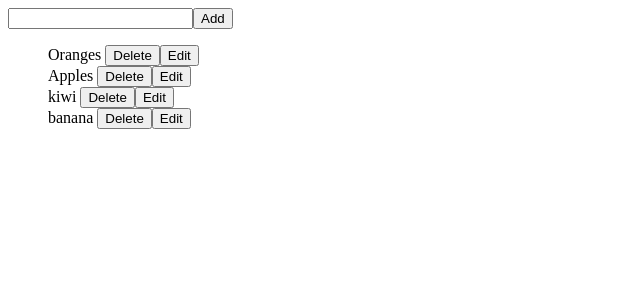
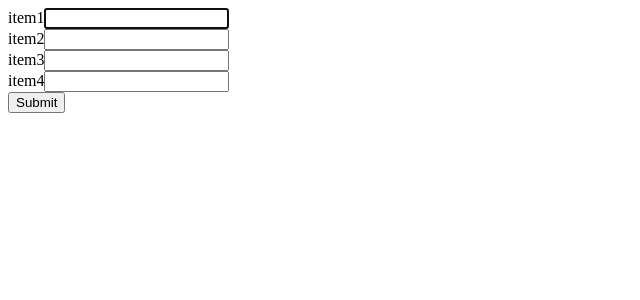
Before and after one commit to arnabbhat82/myCrud, an Angular app: page / in a window 1280 px wide. Shown: the top 300 px of the page, without its empty margins (0-640 px from the left). Built offline with nearby package versions, Linux system fonts and the light colour scheme.

Commit message:
objectForm added

```diff
--- a/src/app/app.component.html
+++ b/src/app/app.component.html
@@ -1,11 +1,13 @@
-<form [formGroup]="signupForm" (ngSubmit)="onSubmit()">
+<!-- <form [formGroup]="myForm" (ngSubmit)="onSubmit();">
   <input type="text" id="fruitItem" formControlName="fruitItem">
-  <input type="submit" [value]="editFruitIndex === -1 ? 'Add' : 'Update'">
+  <input type="submit" [value]="fruitIndex === -1 ?  'Add' : 'Update'">
 </form>
 <ul>
   <li *ngFor="let fruitname of fruits;index as i">
     {{fruitname}}
-    <button (click)="deleteFruitName(i)">Delete</button>
-    <button (click)="editFruitName(i)">Edit</button>
+    <button (click)="deleteFruitName(i);">Delete</button>
+    <button (click)="editFruitName(i);">Edit Fruit name</button>
   </li>
-</ul>
+</ul> -->
+
+<app-object-form></app-object-form>
--- a/src/app/app.component.ts
+++ b/src/app/app.component.ts
@@ -1,5 +1,6 @@
 import { Component } from '@angular/core';
 import { FormGroup, FormControl } from '@angular/forms';
+// import { FormGroup, FormControl } from '@angular/forms';
 
 @Component({
   selector: 'app-root',
@@ -8,40 +9,63 @@ import { FormGroup, FormControl } from '@angular/forms';
 })
 export class AppComponent {
   fruits: string[];
-  signupForm: FormGroup;
-  editFruitIndex: number;
+  myForm: FormGroup;
+  fruitIndex: number;
+  // fruits: string[];
+  // signupForm: FormGroup;
+  // editFruitIndex: number;
 
   constructor() {
-    this.fruits = ['Oranges', 'Apples', 'kiwi', 'banana'];
-    this.signupForm = new FormGroup({
+    this.fruits = ['Apple','Mango','Papaya','orange'];
+    this.myForm = new FormGroup({
       fruitItem: new FormControl(null)
+
     });
-    this.editFruitIndex = -1;
+    this.fruitIndex = -1;
+    // this.fruits = ['Oranges', 'Apples', 'kiwi', 'banana'];
+    // this.signupForm = new FormGroup({
+    //   fruitItem: new FormControl(null)
+    // });
+    // this.editFruitIndex = -1;
   }
 
-  get fruitItem() {
-    return this.signupForm.get('fruitItem');
+ get fruitItem(){
+    return this.myForm.get('fruitItem');
+  }
+  onSubmit(){
+    if(this.fruitIndex === -1){
+      this.fruits.push(this.fruitItem.value);
+    } else{
+      this.fruits[this.fruitIndex] = this.fruitItem.value;
+    }
+
   }
 
-  onSubmit() {
-    if (this.editFruitIndex === -1) {
-      // add (push adds new element to the end of the array)
-      this.fruits.push(this.fruitItem.value);
-    } else {
-      // update
-      // this.fruits.(this.fruitItem.value);
-      this.fruits[this.editFruitIndex] = this.fruitItem.value;
-    }
+  // get fruitItem() {
+  //   return this.signupForm.get('fruitItem');
+  // }
+  deleteFruitName(i: number){
+    this.fruits.splice(i,1);
+  }
+  // onSubmit() {
+  //   if (this.editFruitIndex === -1) {
+  //     // add (push adds new element to the end of the array)
+  //     this.fruits.push(this.fruitItem.value);
+  //   } else {
+  //     // update
+  //     // this.fruits.(this.fruitItem.value);
+  //     this.fruits[this.editFruitIndex] = this.fruitItem.value;
+  //   }
+  // }
+  editFruitName(i: number){
+    this.fruitIndex = i;
+    this.fruitItem.setValue(this.fruits[i]);
   }
 
-  deleteFruitName(i: number) {
-    this.fruits.splice(i, 1);
-  }
-
-  editFruitName(i: number) {
-    // console.log(this.fruits[i]);
-    //  return this.editfruitItemName = this.fruits[i];
-    this.editFruitIndex = i;
-    this.fruitItem.setValue(this.fruits[i]);
-  }
+    // editFruitName(i: number) {
+  //   // console.log(this.fruits[i]);
+  //   //  return this.editfruitItemName = this.fruits[i];
+  //   this.editFruitIndex = i;
+  //   this.fruitItem.setValue(this.fruits[i]);
+  // }
 }
--- /dev/null
+++ b/src/app/object-form/object-form.component.html
@@ -0,0 +1,23 @@
+<form [formGroup]="objectForm" (ngSubmit)="onSubmit()">
+  <div>
+    <label for="item1">item1</label>
+    <input type="text" name="item1" formControlName="item1" autofocus>
+  </div>
+  <div>
+    <label for="item2">item2</label>
+    <input type="text" name="item2" formControlName="item2">
+  </div>
+  <div>
+    <label for="item3">item3</label>
+    <input type="text" name="item3" formControlName="item3">
+  </div>
+  <div>
+    <label for="item4">item4</label>
+    <input type="text" name="item4" formControlName="item4">
+  </div>
+  <input type="submit" value="Submit">
+</form>
+
+<div *ngFor="let object of objectArr">
+    {{ object.item1 }}, {{ object.item2 }}, {{ object.item3 }}, {{ object.item4 }}
+</div>
--- /dev/null
+++ b/src/app/object-form/object-form.component.ts
@@ -0,0 +1,35 @@
+import { Component, OnInit } from '@angular/core';
+import { FormGroup, FormBuilder } from '@angular/forms';
+
+interface IObject {
+  item1: string;
+  item2: string;
+  item3: string;
+  item4: string;
+}
+
+@Component({
+  selector: 'app-object-form',
+  templateUrl: './object-form.component.html',
+  styleUrls: ['./object-form.component.scss']
+})
+export class ObjectFormComponent implements OnInit {
+  objectForm: FormGroup;
+  objectArr: IObject[] = [];
+
+  constructor(private fb: FormBuilder) {
+    this.objectForm = this.fb.group({
+      item1: [''],
+      item2: [''],
+      item3: [''],
+      item4: ['']
+    });
+  }
+
+  ngOnInit() {}
+
+  onSubmit() {
+    this.objectArr.push(this.objectForm.value);
+    this.objectForm.reset();
+  }
+}
```
Also changed, not shown: src/app/app.module.ts (+4 -10 lines), src/app/object-form/object-form.component.scss (added), 1 other file (tests, documents, lock files or other folders).
